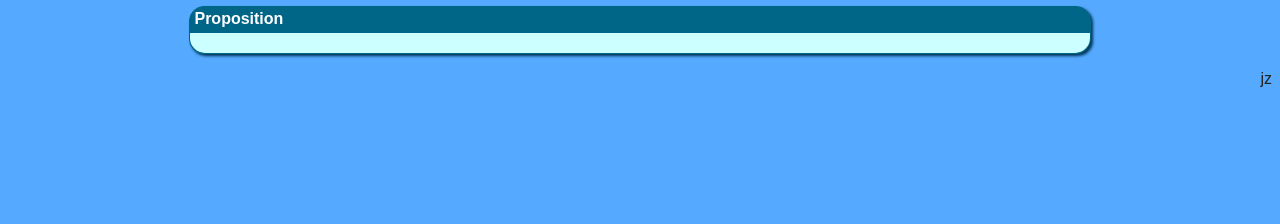
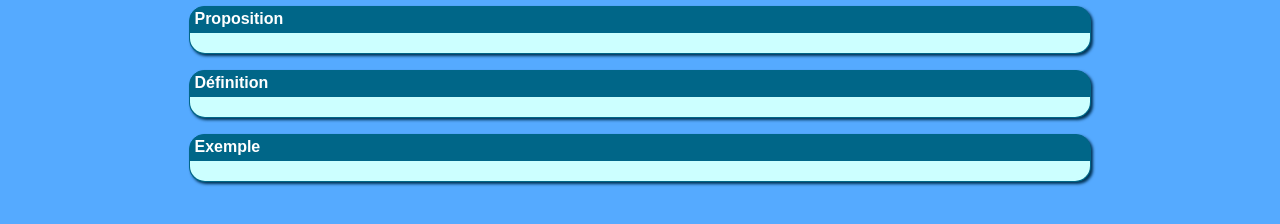
Before and after one commit to Asendrys/mathsmp, a plain HTML site: page structure.html in a window 1280 px wide. Shown: the part 168-392 px from the top of the page. Drawn offline with Linux system fonts and the light colour scheme.

Commit message:
Update structure.html

```diff
--- a/structure.html
+++ b/structure.html
@@ -14,7 +14,14 @@
 			<p class="tl">
 			</p>
 		</div>
+		<div class="prop">Définition
+			<p class="tl">
+			</p>
+		</div>
+		<div class="prop">Exemple
+			<p class="tl">
+			</p>
+		</div>
 
-		<p id="signature">jz</p>
 	</body>
 </html>
```
